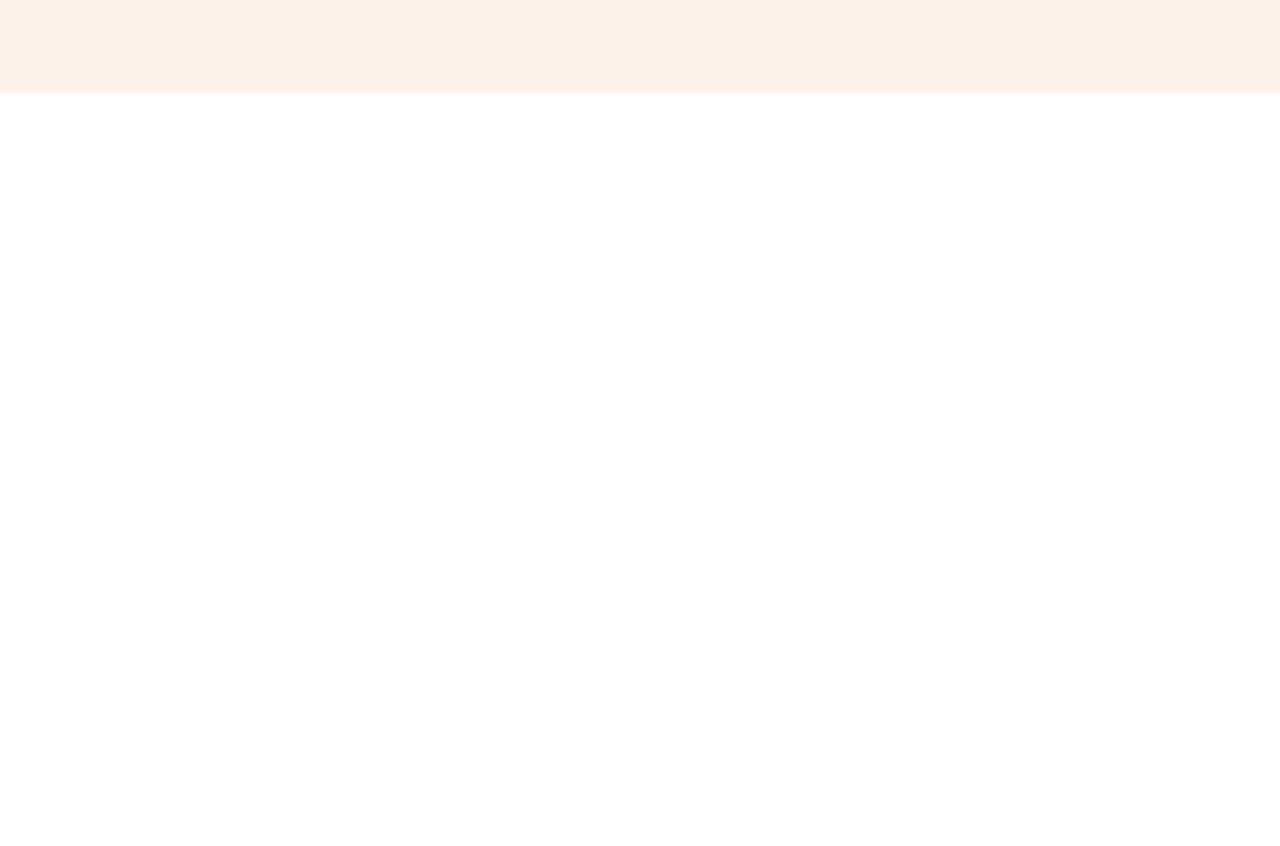
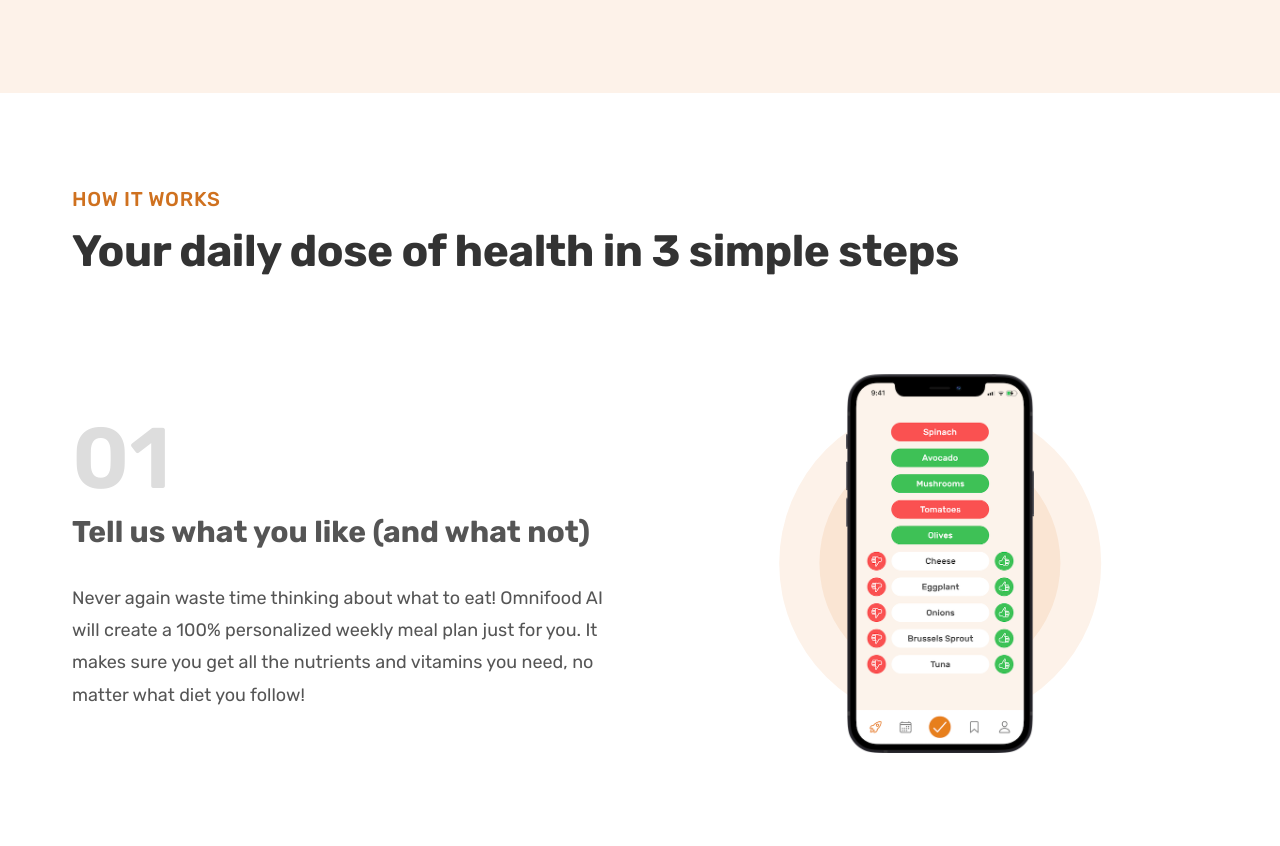
Before and after one commit to orlandocarnate/Omnifoods_optimized, a plain HTML site: page index.html in a window 1280 px wide. Shown: the part 667-1513 px from the top of the page. Before the commit the page ends 800 px from the top, so only its background shows below. Drawn offline with Linux system fonts and the light colour scheme.

Commit message:
completed How-It-Works Section

```diff
--- /dev/null
+++ b/css/general.css
@@ -0,0 +1,174 @@
+/*
+--- 01 TYPOGRAPHY SYSTEM
+
+- FONT Sizes (px)
+10 / 12 / 14 / 16 / 18 / 20 / 24 / 30 / 36 / 44 / 52 / 62 / 74 / 86 / 98
+
+
+- FONT WEIGHTS:
+Default: 400
+Medium: 500
+Semi-bold: 600
+Bold: 700
+
+- LINE Heights:
+Default: 1
+Small: 1.05
+Medium: 1.2
+Large: 1.6
+
+- Line Spacing
+-0.5px
+0.75
+
+
+--- 02 COLORS
+
+- Primary: #e67e22
+- Tints: #fdf2e9
+- Shades: #cf711f
+- Accents:
+- Grays:
+#555
+#333
+
+
+--- IMAGES
+https://unsplash.com/
+https://uifaces.co/
+https://yeun.github.io/open-color/
+
+--- 05 SHADOWS
+
+--- 06 BORDER-RADIUS
+9px
+
+--- 07 WHITESPACE
+- SPACING SYSTEM (px)
+2 / 4 / 8 / 12 / 16 / 24 / 32 / 48 / 64 / 80 / 96 / 128
+
+*/
+
+* {
+    padding: 0;
+    margin: 0;
+    box-sizing: border-box;
+}
+
+html {
+    /* font-size: 10px; */
+    /* default font-size is 16px */
+    /* 10px/16px = 0.625 or 62.5% */
+    /* Percentage of user's browser font-size setting */
+    font-size: 62.5%;
+}
+
+body {
+    font-family: "Rubik", sans-serif;
+    line-height: 1;
+    color: #555;
+}
+
+/***************************************/
+/* GENERAL COMPONENTS */
+/***************************************/
+.container {
+    max-width: 120rem;
+    padding: 0 3.2rem;
+    margin: 0 auto;
+}
+.grid {
+    display: grid;
+    row-gap: 9.6rem;
+    column-gap: 6.4rem;
+}
+
+.grid--2-cols {
+    grid-template-columns: repeat(2, 1fr);
+}
+
+.grid--center-v {
+    align-items: center;;
+}
+
+.heading-primary,
+.heading-secondary {
+    color: #333;
+    font-weight: 700;
+    letter-spacing: -0.5px;
+
+}
+
+.heading-primary {
+    font-size: 5.2rem;
+    line-height: 1.05;
+    margin-bottom: 3.2rem;;
+}
+
+.heading-secondary {
+    font-size: 4.4rem;
+    line-height: 1.2;
+    margin-bottom: 9.6rem;
+
+}
+
+.heading-tertiary {
+    font-size: 3.0rem;
+    line-height: 1.2;
+    margin-bottom: 3.2rem;
+}
+
+.subheading {
+    display: block;
+    font-size: 2rem;
+    font-weight: 500;
+    color: #cf711f;
+    text-transform: uppercase;
+    margin-bottom: 1.6rem;
+    letter-spacing: 0.75px;
+}
+
+.margin-right-sm {
+    margin-right: 1.6rem !important;
+}
+
+.btn:link,
+.btn:visited {
+    display: inline-block;
+    font-size: 2rem;
+    font-weight: 600;
+    color: #fff;
+    text-decoration: none;
+    padding: 1.6rem 3.2rem;
+    border-radius: 10px;
+
+    /* Put transition on original "state" */
+    transition: background-color 0.3s;
+}
+
+.btn--full:link,
+.btn--full:visited {
+    background-color: #e67e22;
+}
+
+.btn--full:hover,
+.btn--full:active {
+    background-color: #cf711f;
+
+}
+
+.btn--outline:link,
+.btn--outline:visited {
+    background-color: #fff;
+    color: #555;
+}
+
+.btn--outline:hover,
+.btn--outline:active {
+    background-color: #fdf2e9;
+
+    /* border: 3px solid #fff; */
+
+    /* Trick */
+    box-shadow: inset 0 0 0 3px #fff;
+}
--- a/css/style.css
+++ b/css/style.css
@@ -1,128 +1,3 @@
-/*
---- 01 TYPOGRAPHY SYSTEM
-
-- FONT Sizes (px)
-10 / 12 / 14 / 16 / 18 / 20 / 24 / 30 / 36 / 44 / 52 / 62 / 74 / 86 / 98
-
-
-- FONT WEIGHTS:
-Default: 400
-Medium: 500
-Semi-bold: 600
-Bold: 700
-
-- LINE Heights:
-Default: 1
-1.05
-1.6
-
-
-
---- 02 COLORS
-
-- Primary: #e67e22
-- Tints: #fdf2e9
-- Shades: #cf711f
-- Accents:
-- Grays:
-#555
-#333
-
-
---- IMAGES
-https://unsplash.com/
-https://uifaces.co/
-https://yeun.github.io/open-color/
-
---- 05 SHADOWS
-
---- 06 BORDER-RADIUS
-9px
-
---- 07 WHITESPACE
-- SPACING SYSTEM (px)
-2 / 4 / 8 / 12 / 16 / 24 / 32 / 48 / 64 / 80 / 96 / 128
-
-*/
-
-* {
-    padding: 0;
-    margin: 0;
-    box-sizing: border-box;
-}
-
-html {
-    /* font-size: 10px; */
-    /* default font-size is 16px */
-    /* 10px/16px = 0.625 or 62.5% */
-    /* Percentage of user's browser font-size setting */
-    font-size: 62.5%;
-}
-
-body {
-    font-family: "Rubik", sans-serif;
-    line-height: 1;
-    color: #555;
-}
-
-/***************************************/
-/* GENERAL COMPONENTS */
-/***************************************/
-
-.heading-primary {
-    font-size: 5.2rem;
-    font-weight: 700;
-    line-height: 1.05;
-    color: #333;
-    letter-spacing: -0.5px;
-    margin-bottom: 3.2rem;;
-}
-
-.margin-right-sm {
-    margin-right: 1.6rem !important;
-}
-
-.btn:link,
-.btn:visited {
-    display: inline-block;
-    font-size: 2rem;
-    font-weight: 600;
-    color: #fff;
-    text-decoration: none;
-    padding: 1.6rem 3.2rem;
-    border-radius: 10px;
-
-    /* Put transition on original "state" */
-    transition: background-color 0.3s;
-}
-
-.btn--full:link,
-.btn--full:visited {
-    background-color: #e67e22;
-}
-
-.btn--full:hover,
-.btn--full:active {
-    background-color: #cf711f;
-
-}
-
-.btn--outline:link,
-.btn--outline:visited {
-    background-color: #fff;
-    color: #555;
-}
-
-.btn--outline:hover,
-.btn--outline:active {
-    background-color: #fdf2e9;
-
-    /* border: 3px solid #fff; */
-
-    /* Trick */
-    box-shadow: inset 0 0 0 3px #fff;
-}
-
 /***************************************/
 /* HEADER */
 /***************************************/
@@ -179,6 +54,8 @@ body {
 .main-nav-link.nav-cta:active {
     background-color: #cf711f;
 }
+
+
 
 /***************************************/
 /* HERO SECTION */
@@ -247,3 +124,64 @@ body {
     color: #cf711f;
     font-weight: 700;
 }
+
+/***************************************/
+/* HOW IT WORKS SECTION */
+/***************************************/
+
+.section-how {
+    padding: 9.6rem 0;
+}
+
+.step-img-box {
+    position: relative;
+    display: flex;
+    align-items: center;
+    justify-content: center;
+}
+
+.step-img-box::after,
+.step-img-box::before {
+    content: "";
+    display: block;
+
+    border-radius: 50%;
+
+    position: absolute;
+    top: 50%;
+    left: 50%;
+    transform: translate(-50%, -50%);
+}
+
+.step-img-box::before {
+    width: 60%;
+    /* height: 60%; */
+
+    /* 60% of parent width */
+    padding-bottom: 60%;
+    background-color: #fdf2e9;
+    z-index: -2;
+}
+
+.step-img-box::after {
+    width: 45%;
+    padding-bottom: 45%;
+    background-color: #fae5d3;
+    z-index: -1;
+}
+
+.step-img {
+    width:35%;
+}
+
+.step-number {
+    font-size: 8.6rem;
+    font-weight: 600;
+    color: #ddd;
+    margin-bottom: 1.2rem;
+}
+
+.step-description {
+    font-size: 1.8rem;
+    line-height: 1.8;
+}
--- a/index.html
+++ b/index.html
@@ -13,6 +13,7 @@
       rel="stylesheet"
     />
 
+    <link rel="stylesheet" href="css/general.css" />
     <link rel="stylesheet" href="css/style.css" />
   </head>
   <body>
@@ -70,6 +71,76 @@
           </div>
         </div>
       </section>
+
+      <section class="section-how">
+        <div class="container">
+          <span class="subheading">How it works</span>
+          <h2 class="heading-secondary">
+            Your daily dose of health in 3 simple steps
+          </h2>
+        </div>
+
+        <div class="container grid grid--2-cols grid--center-v">
+          <!-- STEP 01 -->
+          <div class="step-text-box">
+            <p class="step-number">01</p>
+            <h3 class="heading-tertiary">
+              Tell us what you like (and what not)
+            </h3>
+            <p class="step-description">
+              Never again waste time thinking about what to eat! Omnifood AI
+              will create a 100% personalized weekly meal plan just for you. It
+              makes sure you get all the nutrients and vitamins you need, no
+              matter what diet you follow!
+            </p>
+          </div>
+
+          <div class="step-img-box">
+            <img
+              src="img/app/app-screen-1.png"
+              class="step-img"
+              alt="iPhone app preferences selection screen"
+            />
+            </div>
+
+            <!-- STEP 02 -->
+            <div class="step-img-box">
+              <img
+                src="img/app/app-screen-2.png"
+                class="step-img"
+                alt="iPhone app meal approving plan screen"
+              />
+            </div>
+            <div class="step-text-box">
+              <p class="step-number">02</p>
+              <h3 class="heading-tertiary">
+                Approve your weekly meal plan
+              </h3>
+              <p class="step-description">
+                Once per week, approve the meal plan generated for you by Omnifood AI. You can change ingredients, swap entire meals, or even add your own recipes.
+              </p>
+            </div>
+
+            <!-- STEP 03 -->
+            <div class="step-text-box">
+              <p class="step-number">03</p>
+              <h3 class="heading-tertiary">
+                Receive meals at convenient time
+              </h3>
+              <p class="step-description">
+                Best chefs in town will cook your selected meal every day, and we will deliver it to your door whenever works best for you. You can change delivery schedule and address daily!
+              </p>
+            </div>
+            <div class="step-img-box">
+              <img
+                src="img/app/app-screen-3.png"
+                class="step-img"
+                alt="iPhone app delivery screen"
+              />
+            </div>
+          </div>
+        </div>
+      </section>
     </main>
   </body>
 </html>
```
Lines whose indentation alone changed are shown as unchanged.
